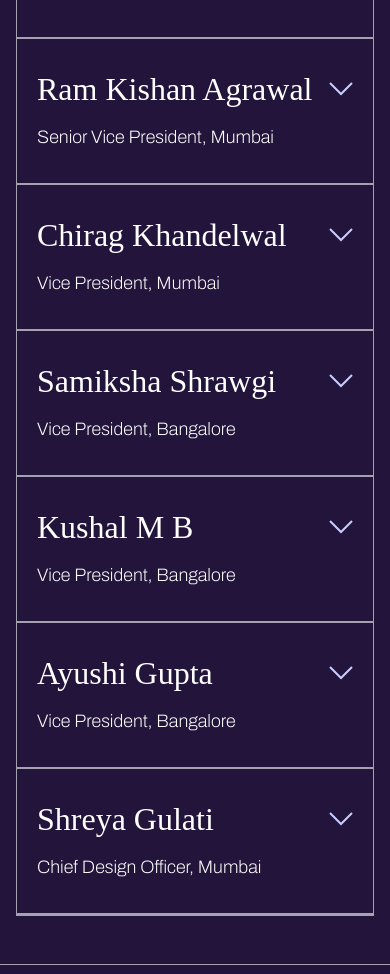
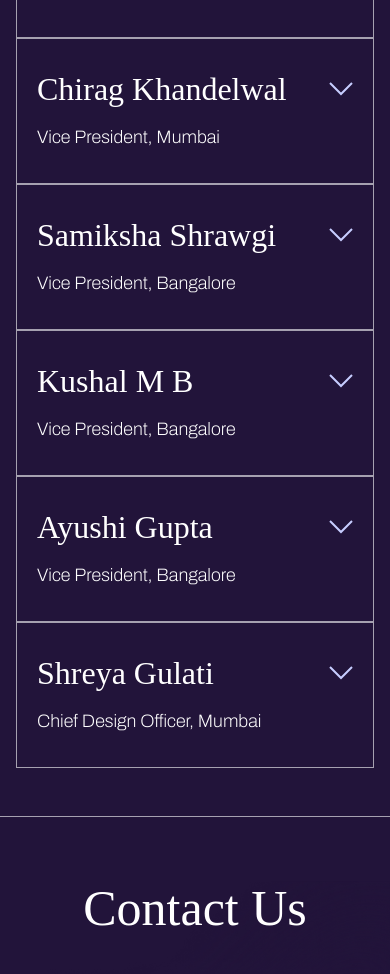
Before and after one commit to ht-research/guild, a website: page index.html in a window 390 px wide. Shown: the part 5975-6949 px from the top of the page. Drawn offline with Linux system fonts and the light colour scheme; a web font is replaced by a local one.

Commit message:
remove team member

```diff
--- a/index.html
+++ b/index.html
@@ -27,8 +27,8 @@
       function gtag() {
         dataLayer.push(arguments);
       }
-      gtag("js", new Date());
-      gtag("config", "UA-107720899-1");
+      gtag('js', new Date());
+      gtag('config', 'UA-107720899-1');
     </script>
 
     <!-- Favicon -->
@@ -620,7 +620,7 @@
         </div>
 
         <div
-          class="india-team-card-grid team-card-grid lg:grid lg:grid-cols-2 xl:grid-cols-5 xl:grid-rows-4 px-4 lg:px-0 pb-12 lg:pb-0 border-t-[0.3px] lg:border-t-0 border-white/60">
+          class="india-team-card-grid team-card-grid lg:grid lg:grid-cols-2 xl:grid-cols-5 xl:grid-rows-3 px-4 lg:px-0 pb-12 lg:pb-0 border-t-[0.3px] lg:border-t-0 border-white/60">
           <div
             class="lg:col-span-5 xl:row-span-3 xl:col-auto py-12 lg:pl-11 lg:pr-8 lg:py-20 xl:py-24">
             <div>
@@ -678,53 +678,6 @@
           </div>
           <div class="lg:row-start-2 xl:row-auto xl:col-span-2 xl:col-start-4">
             <div class="team-card relative">
-              <span class="team-card-letter">R</span>
-              <div class="team-card-bg">
-                <span class="team-card-letter">R</span>
-                <span class="bg-white/5 absolute w-full h-full"></span>
-              </div>
-              <div class="team-card-inner">
-                <div class="team-card-header">
-                  <div class="flex items-center justify-between">
-                    <h3 class="team-card-heading">Ram Kishan Agrawal</h3>
-                    <span class="team-card-icon lg:hidden">
-                      <svg
-                        width="24"
-                        height="14"
-                        viewBox="0 0 24 14"
-                        fill="none"
-                        xmlns="http://www.w3.org/2000/svg">
-                        <path
-                          d="M1 1L12 12L23 1"
-                          stroke="#C7CDFF"
-                          stroke-width="2" />
-                      </svg>
-                    </span>
-                  </div>
-
-                  <p class="team-card-designation">Senior Vice President, Mumbai</p>
-                </div>
-                <div class="team-card-body">
-                  <div class="team-card-body-text">
-                    <p>
-                      Before joining Guild, Ram was a Senior Director at Optum Global Solutions
-                      (Part of UnitedHealth Group) and an Engagement Manager at McKinsey & Company.
-                      He specializes in identifying investment opportunities and provides strategic
-                      assistance to portfolio company management teams.
-                    </p>
-
-                    <p>
-                      Ram holds an M.B.A in Finance and Economics from the Indian Institute of
-                      Management (India) and a B.Com. in Banking and Finance from the University of
-                      Rajasthan (India). He is a Chartered Accountant
-                    </p>
-                  </div>
-                </div>
-              </div>
-            </div>
-          </div>
-          <div class="lg:row-start-3 xl:row-start-2 xl:row-auto xl:col-span-2 xl:col-start-2">
-            <div class="team-card relative">
               <span class="team-card-letter">C</span>
               <div class="team-card-bg">
                 <span class="team-card-letter">C</span>
@@ -769,7 +722,7 @@
               </div>
             </div>
           </div>
-          <div class="lg:row-start-3 xl:row-start-2 xl:row-auto xl:col-span-2 xl:col-start-4">
+          <div class="lg:row-start-3 xl:row-start-2 xl:row-auto xl:col-span-2 xl:col-start-2">
             <div class="team-card relative">
               <span class="team-card-letter">S</span>
               <div class="team-card-bg">
@@ -816,7 +769,7 @@
               </div>
             </div>
           </div>
-          <div class="lg:row-start-4 xl:row-start-3 xl:row-auto xl:col-span-2 xl:col-start-2">
+          <div class="lg:row-start-3 xl:row-start-2 xl:row-auto xl:col-span-2 xl:col-start-4">
             <div class="team-card relative">
               <span class="team-card-letter">K</span>
               <div class="team-card-bg">
@@ -862,7 +815,7 @@
               </div>
             </div>
           </div>
-          <div class="lg:row-start-4 xl:row-start-3 xl:col-span-2 xl:col-start-4">
+          <div class="lg:row-start-4 xl:row-start-3 xl:row-auto xl:col-span-2 xl:col-start-2">
             <div class="team-card relative">
               <span class="team-card-letter">A</span>
               <div class="team-card-bg">
@@ -893,18 +846,21 @@
                 <div class="team-card-body">
                   <div class="team-card-body-text">
                     <p>
-                      Before joining Guild, Ayushi was an Engagement Manager at McKinsey & Company and an Associate Consultant at ZS. She specializes in the operationalization of Guild's data-driven playbook across the portfolio.
+                      Before joining Guild, Ayushi was an Engagement Manager at McKinsey & Company
+                      and an Associate Consultant at ZS. She specializes in the operationalization
+                      of Guild's data-driven playbook across the portfolio.
                     </p>
 
                     <p>
-                      Ayushi holds an M.B.A from the Indian School of Business (India) and a B.Eng. in Computer Engineering from Mumbai University (India).
+                      Ayushi holds an M.B.A from the Indian School of Business (India) and a B.Eng.
+                      in Computer Engineering from Mumbai University (India).
                     </p>
                   </div>
                 </div>
               </div>
             </div>
           </div>
-          <div class="lg:row-start-5 xl:row-start-4 xl:row-auto xl:col-span-2 xl:col-start-2">
+          <div class="lg:row-start-4 xl:row-start-3 xl:col-span-2 xl:col-start-4">
             <div class="team-card relative">
               <span class="team-card-letter">S</span>
               <div class="team-card-bg">
@@ -950,9 +906,10 @@
               </div>
             </div>
           </div>
+          <!-- <div class="lg:row-start-5 xl:row-start-4 xl:row-auto xl:col-span-2 xl:col-start-2"></div>
           <div class="lg:row-start-5 xl:row-start-4 xl:col-span-2 xl:col-start-4">
             <div class="team-card relative"></div>
-          </div>
+          </div> -->
         </div>
       </section>
     </main>
```
Also changed, not shown: assets/css/main.css.
